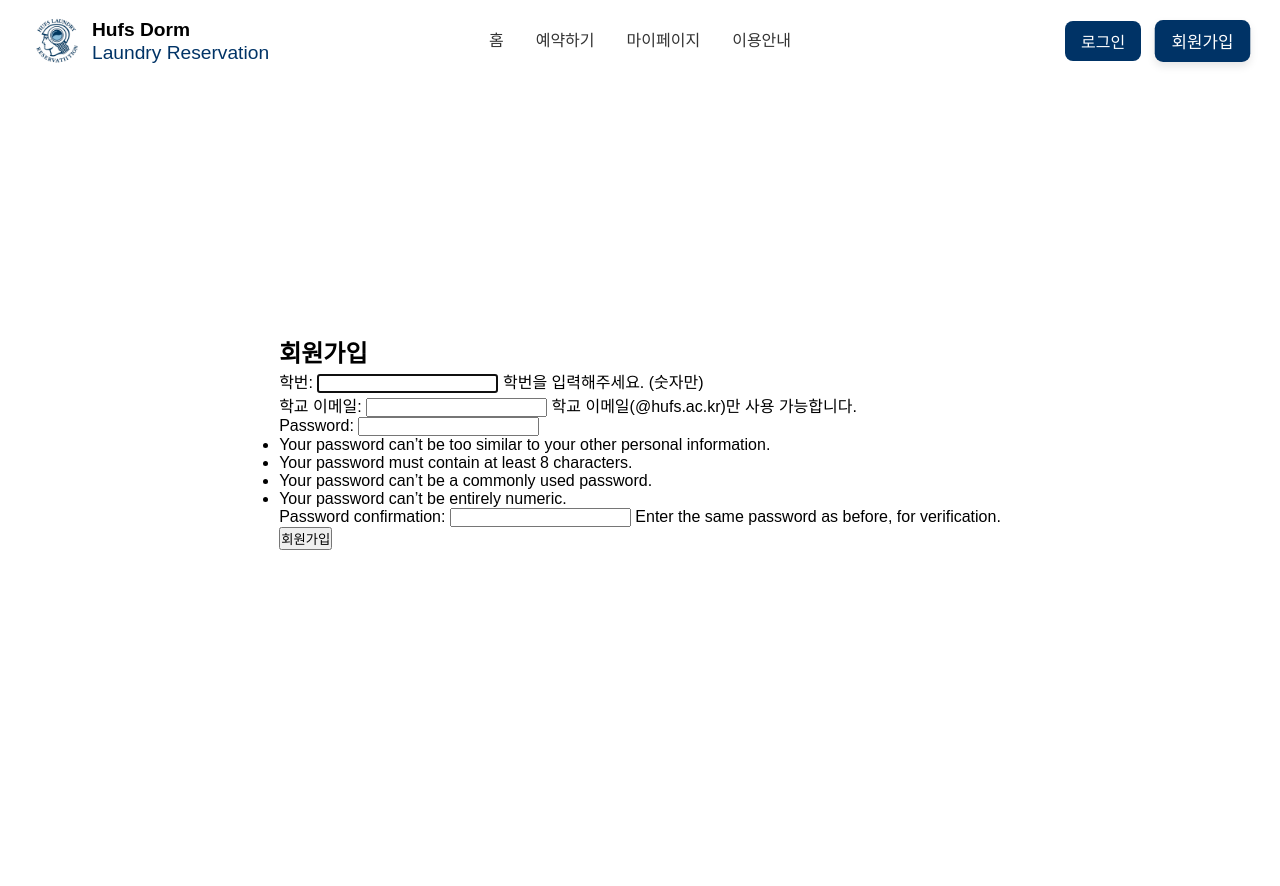
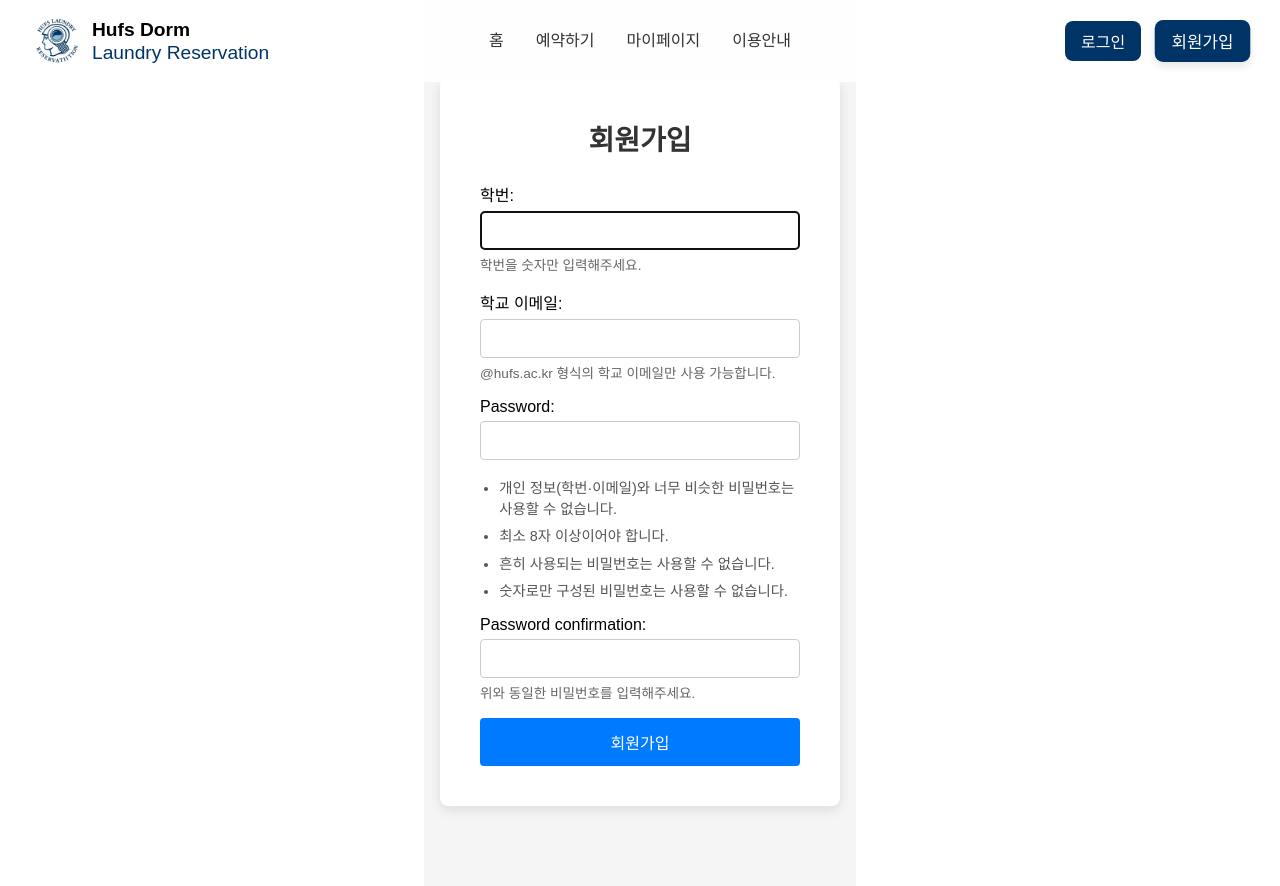
Before and after one commit to kcg020529/dorm-laundry, a Django app: page /laundry/signup/ in a window 1280 px wide. Before the commit the page ends 550 px from the top, so only its background shows below. Run offline with Django 5.2, Linux system fonts and the light colour scheme.

Commit message:
회원가입 페이지 구성

```diff
--- a/static/style.css
+++ b/static/style.css
@@ -101,6 +101,84 @@
 .signup-btn, .login-btn:hover {
   transform: scale(1.05);
   box-shadow: 0 4px 8px rgba(0, 0, 0, 0.1);
+}
+
+/* ================================
+   회원가입 페이지 스타일
+   ================================ */
+.signup-page {
+  display: flex;
+  justify-content: center;
+  align-items: center;
+  padding: 3rem 1rem;
+  background: #f5f5f5;
+}
+
+.signup-card {
+  width: 100%;
+  max-width: 400px;
+  background: #fff;
+  border-radius: 8px;
+  box-shadow: 0 4px 12px rgba(0,0,0,0.1);
+  padding: 2.5rem;
+  margin: 2rem auto;
+}
+
+.signup-title {
+  text-align: center;
+  margin-bottom: 1.5rem;
+  font-size: 1.75rem;
+  color: #333;
+}
+
+.signup-form .form-group {
+  margin-bottom: 1rem;
+}
+
+.signup-form input {
+  width: 100%;
+  padding: 0.6rem;
+  margin-top: 0.3rem;
+  border: 1px solid #ccc;
+  border-radius: 4px;
+  font-size: 1rem;
+}
+
+.signup-form .form-text {
+  display: block;
+  margin-top: 0.25rem;
+  font-size: 0.85rem;
+  color: #666;
+}
+
+.password-rules {
+  margin: 0 0 1rem 0;
+  padding-left: 1.2rem;
+  color: #555;
+  font-size: 0.9rem;
+}
+
+.password-rules li {
+  margin-bottom: 0.4rem;
+}
+
+.btn {
+  display: block;
+  width: 100%;
+  padding: 0.75rem;
+  font-size: 1rem;
+  text-align: center;
+  background: #007bff;
+  color: #fff;
+  border: none;
+  border-radius: 4px;
+  cursor: pointer;
+  transition: background 0.3s ease, transform 0.2s ease;
+}
+
+.btn:hover {
+  background: #0056b3;
+  transform: scale(1.02);
 }
 
 /* 메인 섹션 */
--- a/templates/laundry/signup.html
+++ b/templates/laundry/signup.html
@@ -2,12 +2,47 @@
 {% extends 'base.html' %}
 
 {% block content %}
-  <div class="signup-container">
-    <h2>회원가입</h2>
-    <form method="post">
+<div class="signup-page">
+  <div class="signup-card">
+    <h2 class="signup-title">회원가입</h2>
+    <form method="post" class="signup-form">
       {% csrf_token %}
-      {{ form.as_p }}
-      <button type="submit">회원가입</button>
+
+      <div class="form-group">
+        {{ form.student_id.label_tag }}
+        {{ form.student_id }}
+        <small class="form-text">학번을 숫자만 입력해주세요.</small>
+        {{ form.student_id.errors }}
+      </div>
+
+      <div class="form-group">
+        {{ form.email.label_tag }}
+        {{ form.email }}
+        <small class="form-text">@hufs.ac.kr 형식의 학교 이메일만 사용 가능합니다.</small>
+        {{ form.email.errors }}
+      </div>
+
+      <div class="form-group">
+        {{ form.password1.label_tag }}
+        {{ form.password1 }}
+        {{ form.password1.errors }}
+      </div>
+      <ul class="password-rules">
+        <li>개인 정보(학번·이메일)와 너무 비슷한 비밀번호는 사용할 수 없습니다.</li>
+        <li>최소 8자 이상이어야 합니다.</li>
+        <li>흔히 사용되는 비밀번호는 사용할 수 없습니다.</li>
+        <li>숫자로만 구성된 비밀번호는 사용할 수 없습니다.</li>
+      </ul>
+
+      <div class="form-group">
+        {{ form.password2.label_tag }}
+        {{ form.password2 }}
+        <small class="form-text">위와 동일한 비밀번호를 입력해주세요.</small>
+        {{ form.password2.errors }}
+      </div>
+
+      <button type="submit" class="btn">회원가입</button>
     </form>
   </div>
+</div>
 {% endblock %}
```
